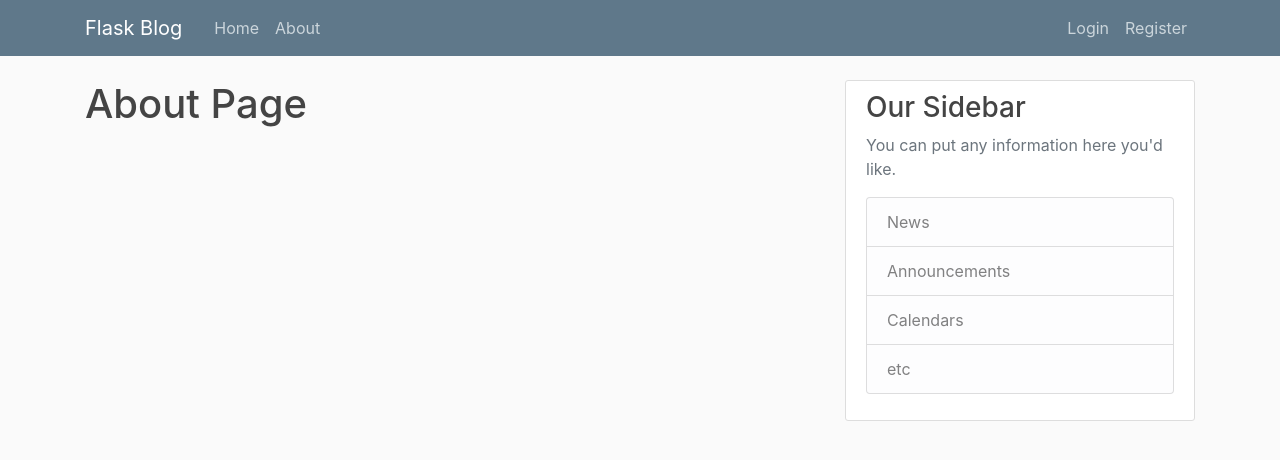
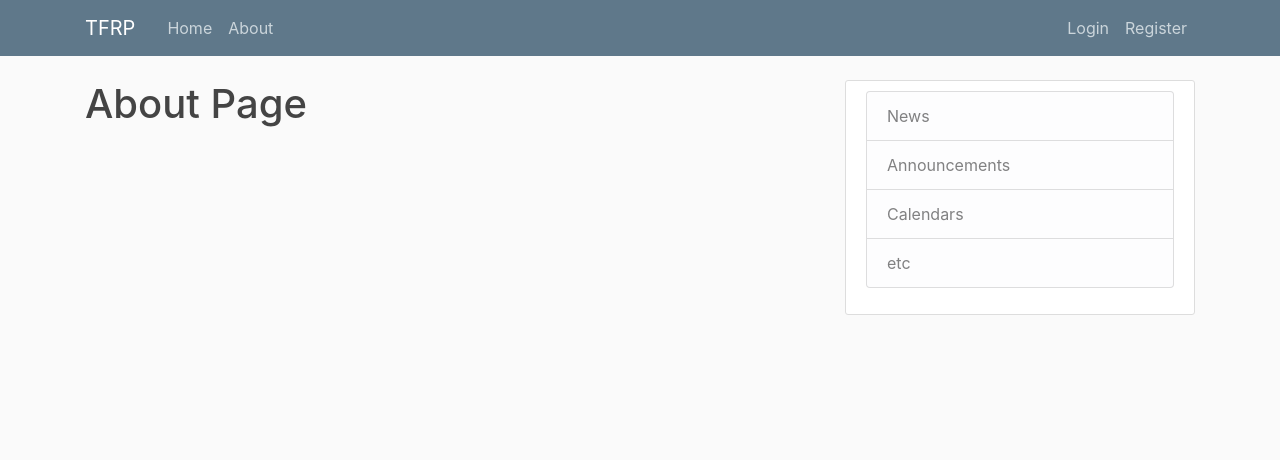
Before and after one commit to Hoangvo92/software-design, a Flask app: page /about in a window 1280 px wide. Shown: the top 460 px of the page. Run offline with Flask 2, Linux system fonts and the light colour scheme; some libraries are stand-ins or nearby versions.

Commit message:
More restructuring...

```diff
--- a/texasfuelratepredictor/templates/layout.html
+++ b/texasfuelratepredictor/templates/layout.html
@@ -13,9 +13,9 @@
         <link rel="stylesheet" type="text/css" href="{{ url_for('static', filename='main.css') }}">
 
         {% if title %}
-        <title>Flask Blog - {{ title }}</title>
+        <title>TexasFuelRatePredictor App - {{ title }}</title>
         {% else %}
-        <title>Flask Blog </title>
+        <title>TFRP </title>
         {% endif %}
 
     </head>
@@ -23,7 +23,7 @@
         <header class="site-header">
             <nav class="navbar navbar-expand-md navbar-dark bg-steel fixed-top">
                 <div class="container">
-                    <a class="navbar-brand mr-4" href="/">Flask Blog</a>
+                    <a class="navbar-brand mr-4" href="/">TFRP</a>
                     <button class="navbar-toggler" type="button" data-toggle="collapse" data-target="#navbarToggle" aria-controls="navbarToggle" aria-expanded="false" aria-label="Toggle navigation">
                         <span class="navbar-toggler-icon"></span>
                     </button>
@@ -63,8 +63,6 @@
             </div>
             <div class="col-md-4">
                 <div class="content-section">
-                    <h3>Our Sidebar</h3>
-                    <p class='text-muted'>You can put any information here you'd like.
                     <ul class="list-group">
                         <li class="list-group-item list-group-item-light">News</li>
                         <li class="list-group-item list-group-item-light">Announcements</li>
```
